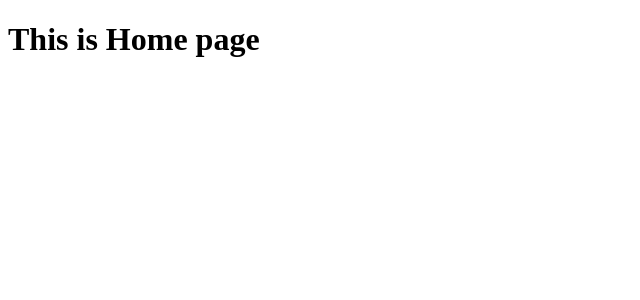
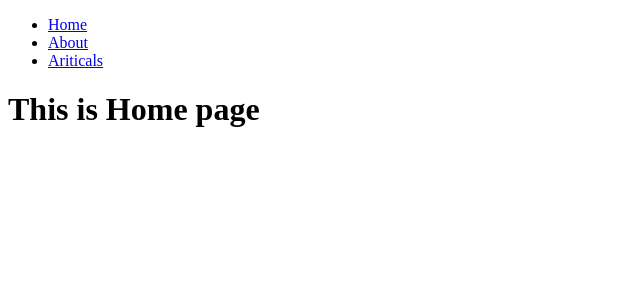
Before and after one commit to basnet-tilak/react_learning, a React (Vite) app: page / in a window 1280 px wide. Shown: the top 300 px of the page, without its empty margins (0-640 px from the left). Built offline with nearby package versions, Linux system fonts and the light colour scheme.

Commit message:
Has been added the  Navigation bar file with implementation of the pages

```diff
--- a/src/App.jsx
+++ b/src/App.jsx
@@ -1,20 +1,24 @@
 import {BrowserRouter, Routes, Route} from 'react-router-dom';
-import AboutPage from "./pages/AboutPage";
+import AboutPage from './pages/AboutPage';
 import ArticalPage from './pages/ArticalPage';
 import ArticalListPage from './pages/ArticalListPage';
 import HomePage from './pages/HomePage';
 import NotFoundPage from './pages/NotFoundPage';
+import NavBar from './NavBar';
 
 const App = () => {
   return (
     <BrowserRouter>
-      <Routes>
-        <Route path="/" element = {<HomePage/>} />
-        <Route path="/about" element = {<AboutPage/>} />
-        <Route path="/artical" element = {<ArticalPage/>} />
-        <Route path="/articallist" element = {<ArticalListPage/>} />
-        <Route path="/notfoundpage" element = {<NotFoundPage/>} />
-      </Routes>
+      <div>
+        <NavBar/>
+        <Routes>
+          <Route path="/" element={<HomePage />} />
+          <Route path="/about" element={<AboutPage />} />
+          <Route path="/articals" element={<ArticalPage />} />
+          <Route path="/articallist" element={<ArticalListPage />} />
+          <Route path="/notfoundpage" element={<NotFoundPage />} />
+        </Routes>
+      </div>
     </BrowserRouter>
   );
 };
--- /dev/null
+++ b/src/NavBar.jsx
@@ -0,0 +1,21 @@
+import {Link} from 'react-router-dom';
+
+const NavBar = () => {
+  return (
+    <nav>
+      <ul>
+        <li>
+          <Link to="/">Home</Link>
+        </li>
+        <li>
+          <Link to="/about">About</Link>
+        </li>
+        <li>
+          <Link to="/articals">Ariticals</Link>
+        </li>
+      </ul>
+    </nav>
+  );
+};
+
+export default NavBar;
```
